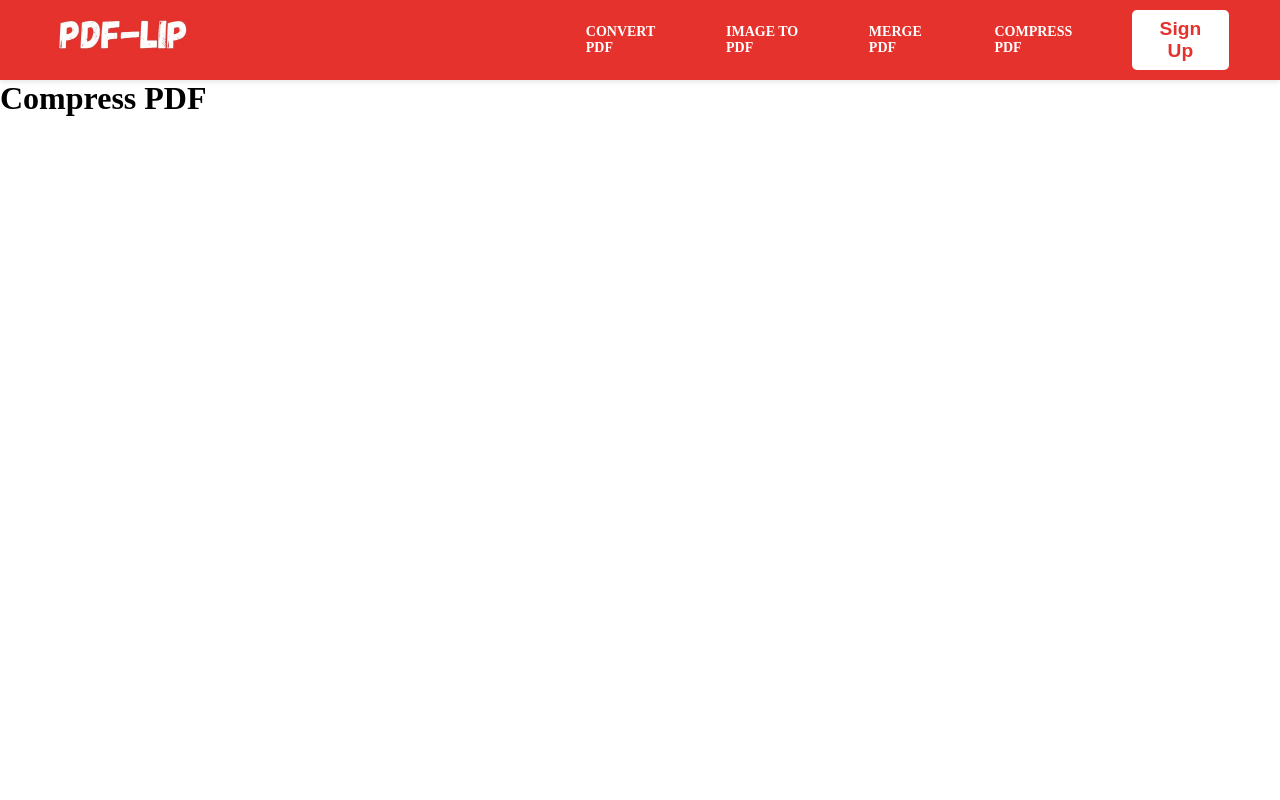
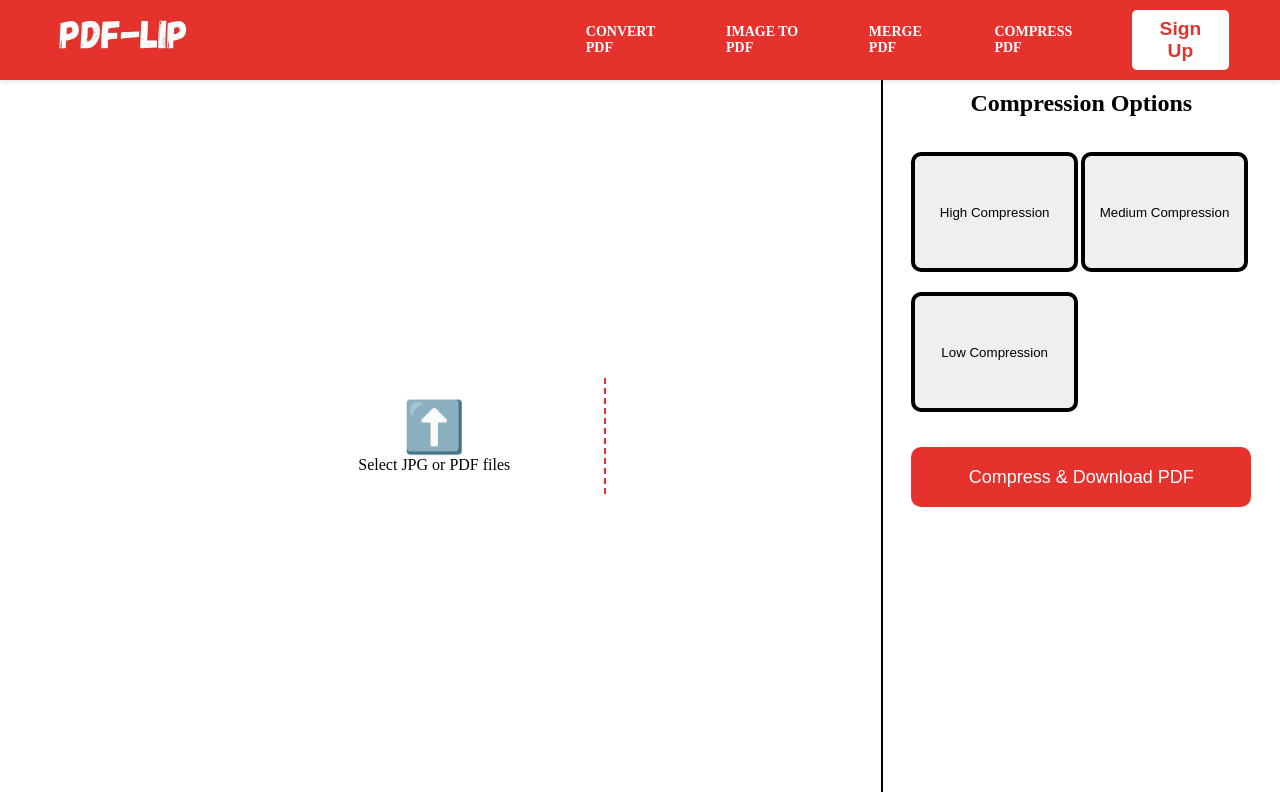
Before and after one commit to birajsaikia/PDF-Editor, a React (Vite) app in the folder frontent/: page /compress-pdf in a window 1280 px wide. Built offline with nearby package versions, Linux system fonts and the light colour scheme.

Commit message:
first commit

```diff
--- a/frontent/src/Pages/Compress_PDF/CompressPdf.jsx
+++ b/frontent/src/Pages/Compress_PDF/CompressPdf.jsx
@@ -1,9 +1,165 @@
-import React from 'react';
+import React, { useState, useRef } from 'react';
+import { FontAwesomeIcon } from '@fortawesome/react-fontawesome';
+import { faTrashAlt } from '@fortawesome/free-solid-svg-icons';
+import { PDFDocument } from 'pdf-lib';
 
 const CompressPdf = () => {
+  const [files, setFiles] = useState([]);
+  const [compression, setCompression] = useState('medium');
+  const fileInputRef = useRef(null);
+
+  const handleFileUpload = (event) => {
+    const uploadedFiles = Array.from(event.target.files);
+    const newFiles = uploadedFiles.map((file, index) => ({
+      src: URL.createObjectURL(file),
+      name: file.name,
+      type: file.type,
+      file: file,
+    }));
+
+    setFiles((prevFiles) => [...prevFiles, ...newFiles]);
+  };
+
+  const handleDeleteFile = (indexToDelete) => {
+    setFiles(files.filter((_, index) => index !== indexToDelete));
+  };
+
+  const handleCompressPDF = async () => {
+    if (files.length === 0) {
+      alert('Please upload at least one file.');
+      return;
+    }
+
+    for (const file of files) {
+      if (file.type === 'application/pdf') {
+        await compressUploadedPDF(file);
+      } else if (file.type.startsWith('image/')) {
+        await convertImagesToPDF();
+      }
+    }
+  };
+
+  const compressUploadedPDF = async (file) => {
+    const existingPdfBytes = await file.file.arrayBuffer();
+    const pdfDoc = await PDFDocument.load(existingPdfBytes);
+    const newPdfDoc = await PDFDocument.create();
+
+    for (const page of pdfDoc.getPages()) {
+      const copiedPage = await newPdfDoc.copyPages(pdfDoc, [
+        pdfDoc.getPages().indexOf(page),
+      ]);
+      newPdfDoc.addPage(copiedPage[0]);
+    }
+
+    const compressedPdfBytes = await newPdfDoc.save();
+    downloadFile(compressedPdfBytes, 'compressed_pdf.pdf');
+  };
+
+  const convertImagesToPDF = async () => {
+    const pdfDoc = await PDFDocument.create();
+
+    for (const file of files) {
+      if (!file.type.startsWith('image/')) continue;
+
+      const imgBytes = await fetch(file.src).then((res) => res.arrayBuffer());
+      const img = await pdfDoc.embedJpg(imgBytes, {
+        quality: getCompressionLevel(),
+      });
+
+      const pageWidth = 595;
+      const pageHeight = 842;
+      const page = pdfDoc.addPage([pageWidth, pageHeight]);
+
+      const imgWidth = pageWidth - 40;
+      const imgHeight = (img.width / img.height) * imgWidth;
+
+      page.drawImage(img, {
+        x: 20,
+        y: pageHeight - imgHeight - 20,
+        width: imgWidth,
+        height: imgHeight,
+      });
+    }
+
+    const pdfBytes = await pdfDoc.save();
+    downloadFile(pdfBytes, 'compressed_images.pdf');
+  };
+
+  const getCompressionLevel = () => {
+    if (compression === 'big') return 0.1;
+    if (compression === 'medium') return 0.5;
+    return 0.8;
+  };
+
+  const downloadFile = (pdfBytes, fileName) => {
+    const blob = new Blob([pdfBytes], { type: 'application/pdf' });
+    const url = URL.createObjectURL(blob);
+    const link = document.createElement('a');
+    link.href = url;
+    link.download = fileName;
+    link.click();
+    URL.revokeObjectURL(url);
+  };
+
   return (
-    <div>
-      <h1>Compress PDF</h1>
+    <div className="container">
+      <div className="upload-section">
+        <div
+          className="upload-box"
+          onClick={() => fileInputRef.current.click()}
+        >
+          <div className="upload-icon">⬆️</div>
+          <p>Select JPG or PDF files</p>
+          <input
+            type="file"
+            accept="image/jpeg,application/pdf"
+            multiple
+            onChange={handleFileUpload}
+            ref={fileInputRef}
+            style={{ display: 'none' }}
+          />
+        </div>
+
+        <div className="file-list">
+          {files.map((file, index) => (
+            <div key={index} className="file-item">
+              <p className="file-name">{file.name}</p>
+              <FontAwesomeIcon
+                icon={faTrashAlt}
+                className="delete-icon"
+                onClick={() => handleDeleteFile(index)}
+              />
+            </div>
+          ))}
+        </div>
+      </div>
+
+      <div className="options-section">
+        <h2>Compression Options</h2>
+        <div className="option-group">
+          <button
+            className="option-button"
+            onClick={() => setCompression('big')}
+          >
+            High Compression
+          </button>
+          <button
+            className="option-button"
+            onClick={() => setCompression('medium')}
+          >
+            Medium Compression
+          </button>
+          <button
+            className="option-button"
+            onClick={() => setCompression('small')}
+          >
+            Low Compression
+          </button>
+        </div>
+        <button className="convert-button" onClick={handleCompressPDF}>
+          Compress & Download PDF
+        </button>
+      </div>
     </div>
   );
 };
```
